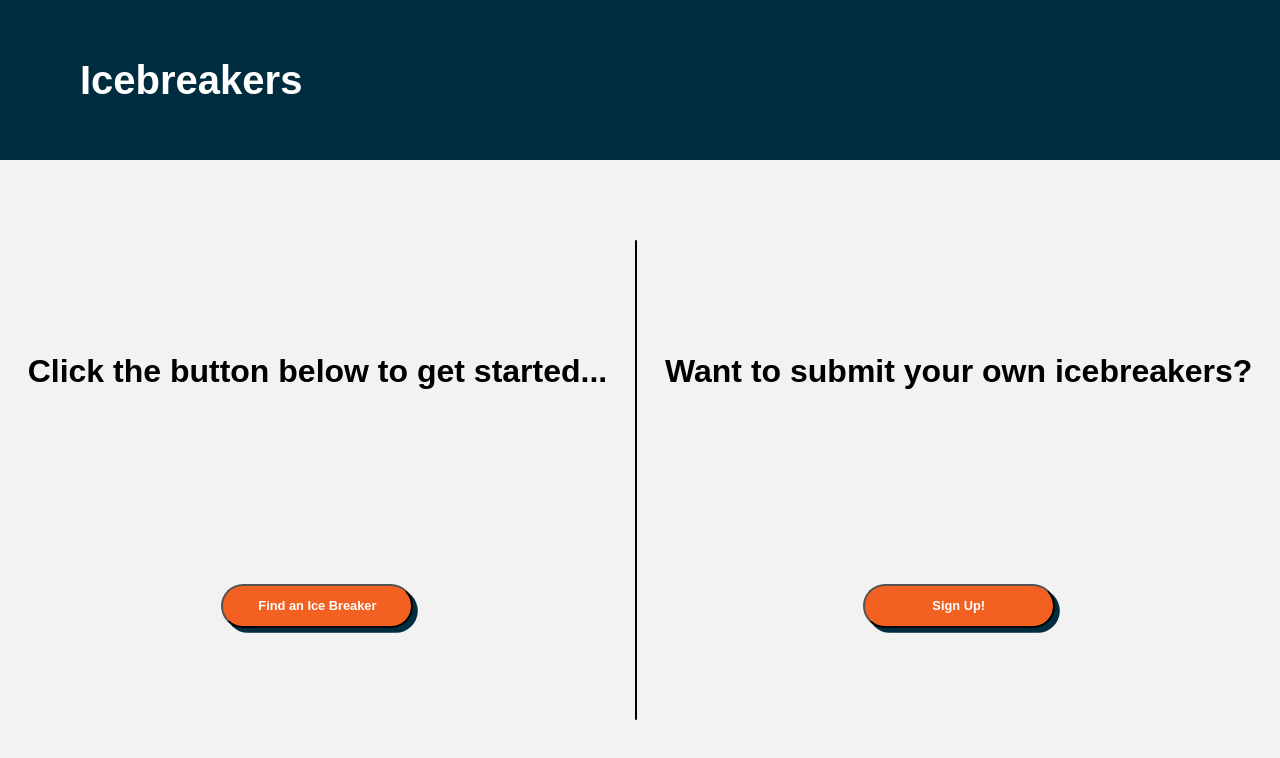
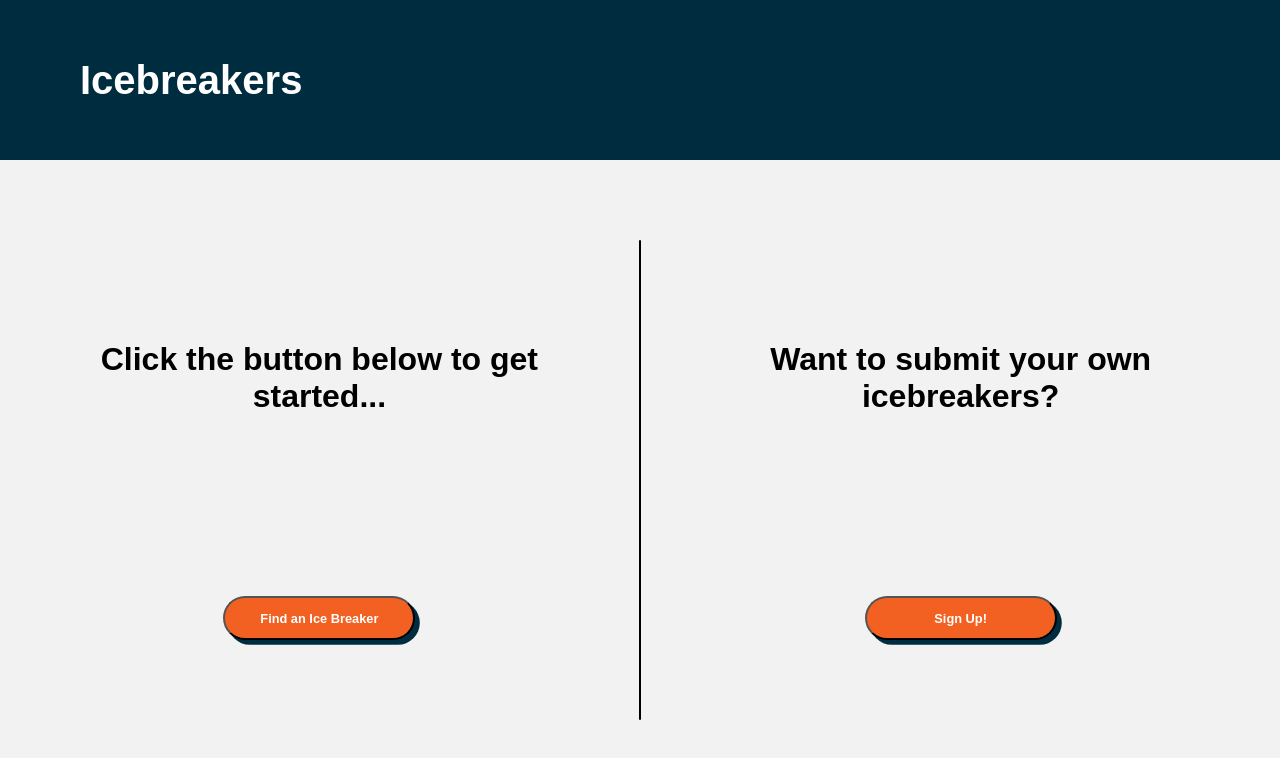
Before and after one commit to juanjmartinezguevara/ice-breakers-api, a React (Create React App) app: page / in a window 1280 px wide. Shown: the top 758 px of the page. Built offline with nearby package versions, Linux system fonts and the light colour scheme; no server answers.

Commit message:
Fix Main container styling, create temporary icebreakers database

```diff
--- a/src/components/Main/Main.css
+++ b/src/components/Main/Main.css
@@ -8,16 +8,16 @@
 
 .main-container {
     height: inherit;
-    width: max-content;
+    width: 40vw;
     display: flex;
     flex-direction: column;
     justify-content: space-evenly;
     align-items: center;
 }
 
-.main-container-divide {
+#main-container-divide {
     background-color: #000000;
-    min-width: 0.2vw;
+    width: 0.2vw;
     height: 60vh;
     border-radius: 25vw;
 }
--- a/src/components/Main/Main.js
+++ b/src/components/Main/Main.js
@@ -1,27 +1,26 @@
 import React, { useEffect, useState } from "react";
 import axios from "axios";
 import "./Main.css";
+import Temp from './temp.json'
 
 function Main() {
   const [ib, setIb] = useState("Click the button below to get started");
 
-  const array = ["Ice-breaker 1", "Ice-breaker 2", "Ice-breaker 3"];
-
-  useEffect(() => {
-    axios
-      .get(
-        "https://graph.facebook.com/v13.0/me/messenger_profile?fields=ice_breakers&access_token=<PAGE_ACCESS_TOKEN>"
-      )
-      .then((res) => {
-        console.log(res.data);
-        setIb(res.data);
-      });
-  }, []);
+  // useEffect(() => {
+  //   axios
+  //     .get(
+  //       "https://graph.facebook.com/v13.0/me/messenger_profile?fields=ice_breakers&access_token=<PAGE_ACCESS_TOKEN>"
+  //     )
+  //     .then((res) => {
+  //       console.log(res.data);
+  //       setIb(res.data);
+  //     });
+  // }, []);
 
   const getIcebreaker = () => {
     return (
       <div>
-        <h1>{setIb(array[Math.floor(Math.random() * array.length)])}</h1>
+        <h1>{setIb(Temp[Math.floor(Math.random() * Temp.length)].question)}</h1>
       </div>
     );
   };
@@ -37,7 +36,7 @@ function Main() {
           Find an Ice Breaker
         </button>
       </div>
-      <span className='main-container main-container-divide'></span>
+      <span id='main-container-divide' className='main-container'></span>
       <div className="main-signup main-container">
           <h1>Want to submit your own icebreakers?</h1>
           <button className="main-button">Sign Up!</button>
--- /dev/null
+++ b/src/components/Main/temp.json
@@ -0,0 +1,23 @@
+[
+    {
+        "question": "If you could write a book, what would it be about?"
+    },
+    {
+        "question": "What is the scariest thing you’ve ever done for fun?"
+    },
+    {
+        "question": "Where is one place you’d love to travel to?"
+    },
+    {
+        "question": "What does your ideal day look like?"
+    },
+    {
+        "question": "If you were a color, what would it be?"
+    },
+    {
+        "question": "What superpower would you choose to have? Why?"
+    },
+    {
+        "question": "If you were stranded on an island, what 3 things would you bring with you?"
+    }
+]
```
